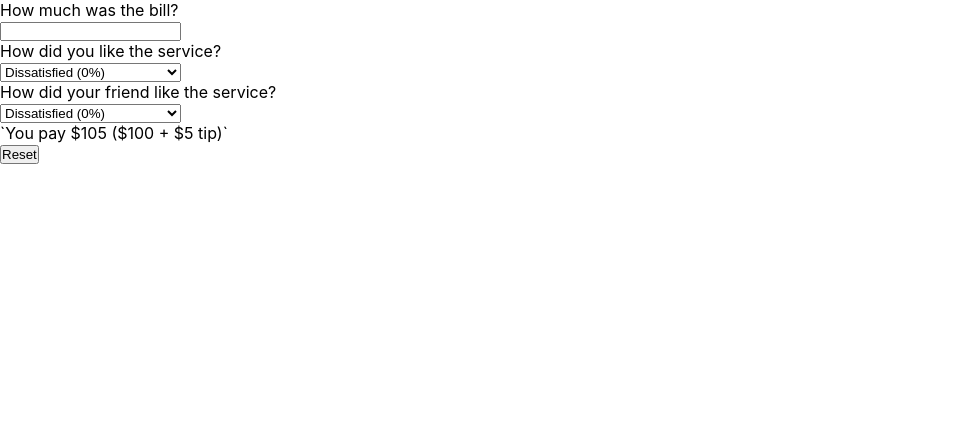
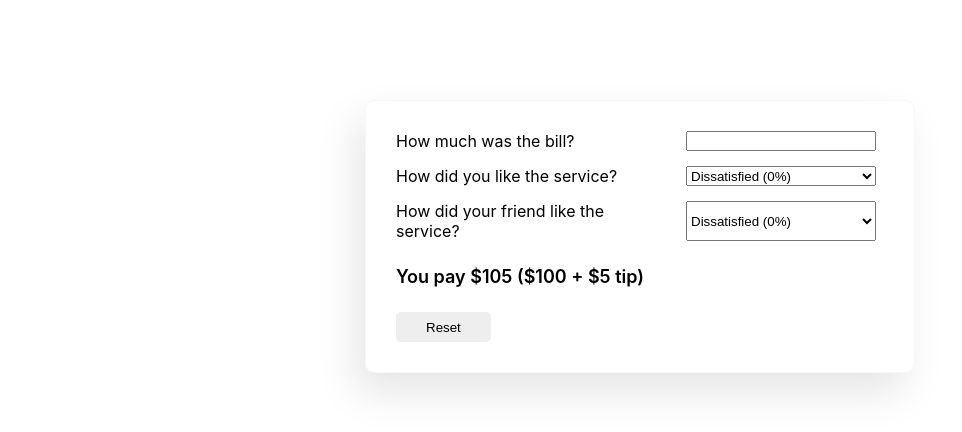
Before and after one commit to pjevic/tip_calculator, a React (Create React App) app: page / in a window 1280 px wide. Shown: the top 432 px of the page, without its empty margins (0-962 px from the left). Built offline with nearby package versions, Linux system fonts and the light colour scheme.

Commit message:
Simple Styling

```diff
--- a/src/components/BillInput.js
+++ b/src/components/BillInput.js
@@ -3,8 +3,8 @@
 export default function BillInput() {
   return (
     <div className="bill-input">
-      <p className="bill-input__text">How much was the bill?</p>
-      <input className="bill-input__input" />
+      <p className="bill-input__question">How much was the bill?</p>
+      <input type="number" className="bill-input__input" />
     </div>
   );
 }
--- a/src/components/Reset.js
+++ b/src/components/Reset.js
@@ -1,4 +1,4 @@
 /** @format */
 export default function TotalBill() {
-  return <button>Reset</button>;
+  return <button className="btn">Reset</button>;
 }
--- a/src/components/TotalBill.js
+++ b/src/components/TotalBill.js
@@ -4,7 +4,7 @@ export default function TotalBill() {
   return (
     <div className="total-bill">
       <p className="total-bill__text">
-        `You pay ${105} (${100} + ${5} tip)`
+        You pay ${105} (${100} + ${5} tip)
       </p>
     </div>
   );
--- a/src/index.css
+++ b/src/index.css
@@ -16,3 +16,69 @@ body {
   font-weight: 400;
   box-sizing: border-box;
 }
+
+main {
+  box-shadow: -1rem 2rem 4rem rgba(0, 0, 0, 0.1);
+  border: 1px solid #f7f7f7;
+  border-radius: 1rem;
+
+  width: 55rem;
+  margin-top: 10rem;
+  margin-left: auto;
+  margin-right: auto;
+  padding: 3rem;
+
+  display: flex;
+  flex-direction: column;
+  align-items: start;
+}
+
+.bill-input,
+.satisfaction {
+  display: grid;
+  grid-template-columns: 27rem 19rem;
+  gap: 2rem;
+  margin-bottom: 1.5rem;
+}
+
+.bill-input {
+}
+
+.bill-input__question {
+}
+
+.bill-input__input {
+}
+
+.satisfaction {
+}
+
+.satisfaction__question {
+}
+
+.satisfaction__option {
+}
+
+.total-bill {
+  margin-top: 1rem;
+  margin-bottom: 2.5rem;
+  font-size: 1.8rem;
+  font-weight: 600;
+}
+
+.total-bill__text {
+}
+
+.btn {
+  border: none;
+  border-radius: 5px;
+  outline: none;
+  padding: 0.75rem 3rem;
+  background-color: #eee;
+  cursor: pointer;
+  transition: all 0.2s;
+}
+
+.btn:hover {
+  background-color: #ccc;
+}
```
